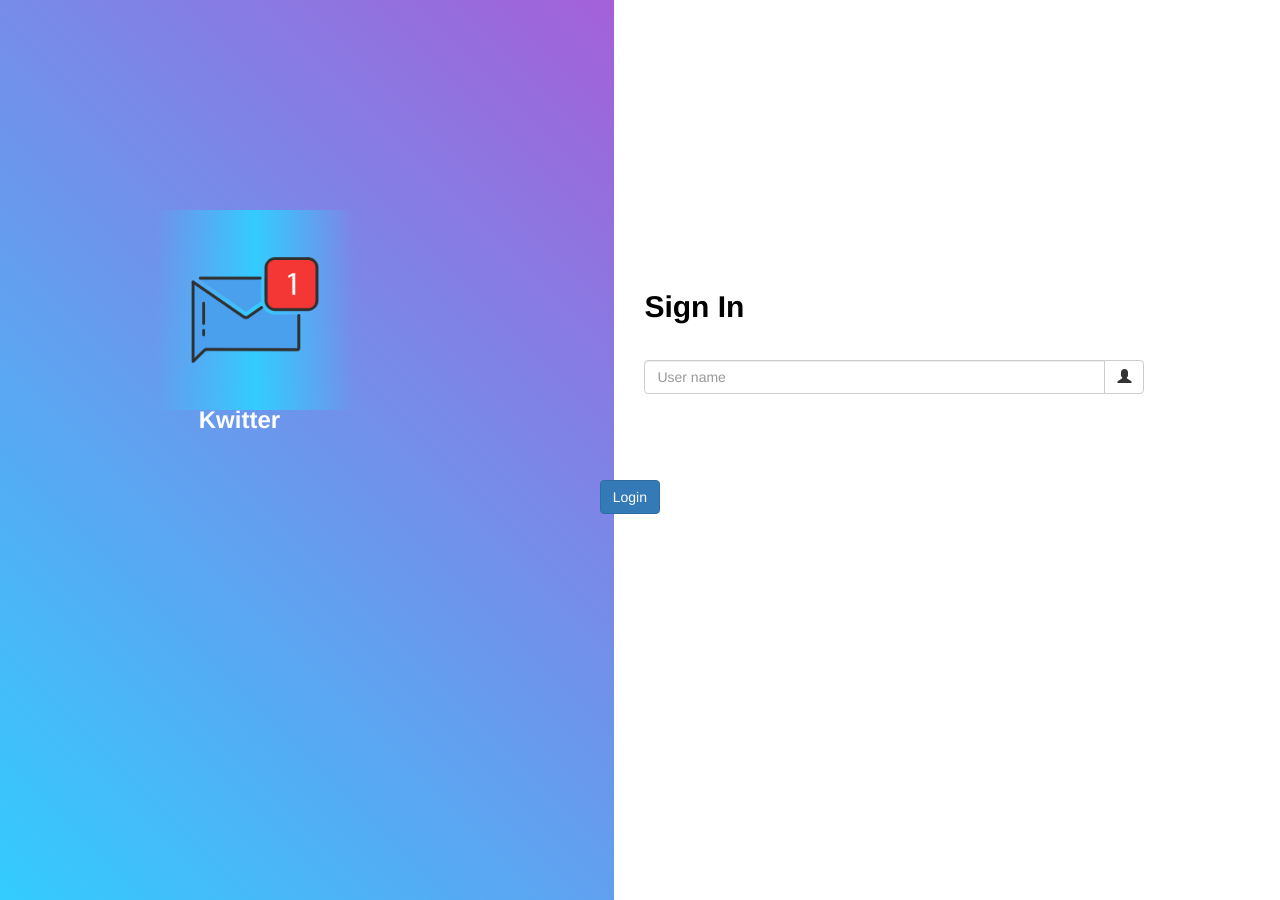
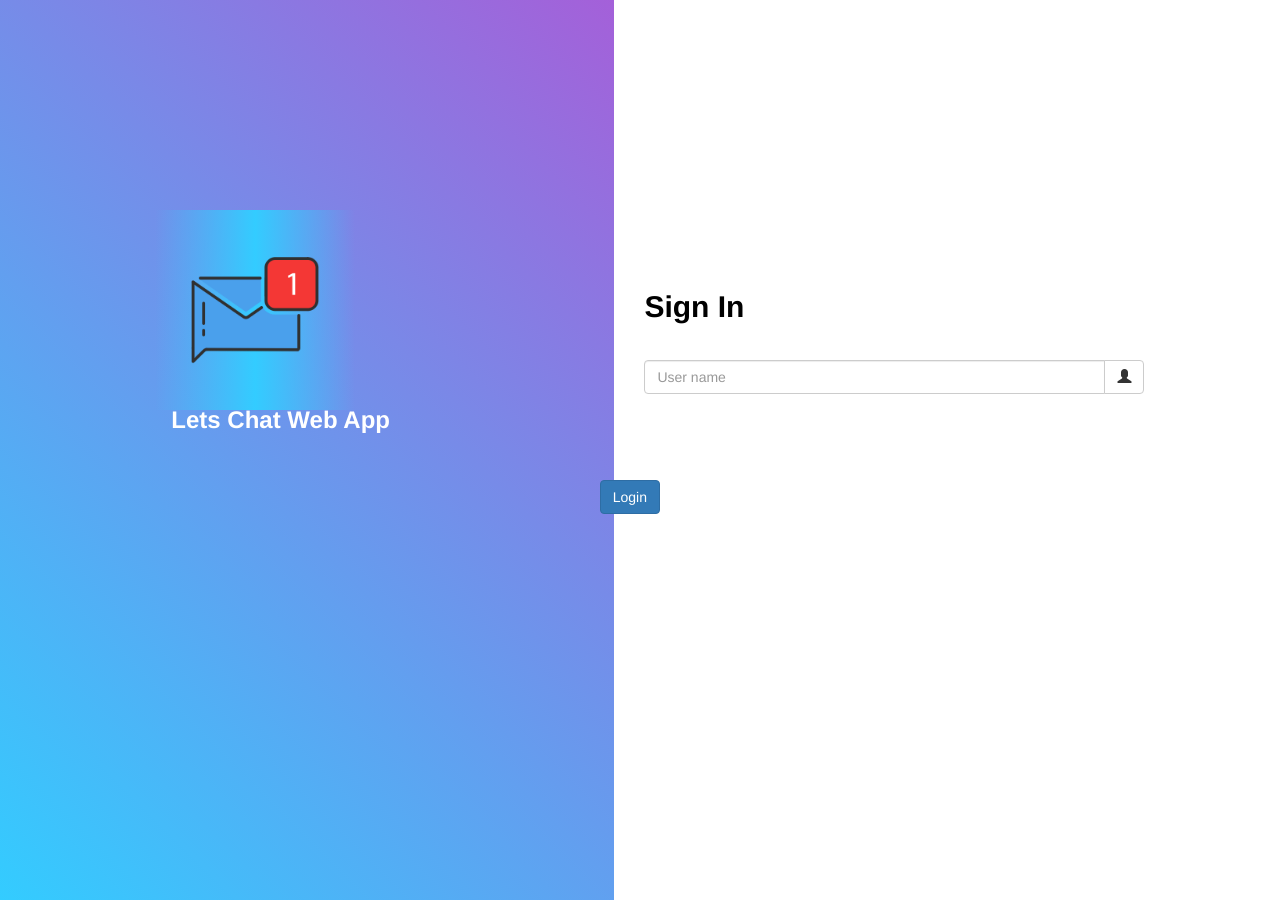
Before and after one commit to K-Sam1005/Project-93, a plain HTML site: page index.html in a window 1280 px wide. Drawn offline with nearby package versions, Linux system fonts and the light colour scheme.

Commit message:
Update index.html

```diff
--- a/index.html
+++ b/index.html
@@ -15,7 +15,7 @@
           <div class="col-sm-3 sidenav">
               <div class="items">
               <img src="m2.png">
-              <h3>Kwitter</h3>
+              <h3>Lets Chat Web App</h3>
               </div>
           </div>
 
```
